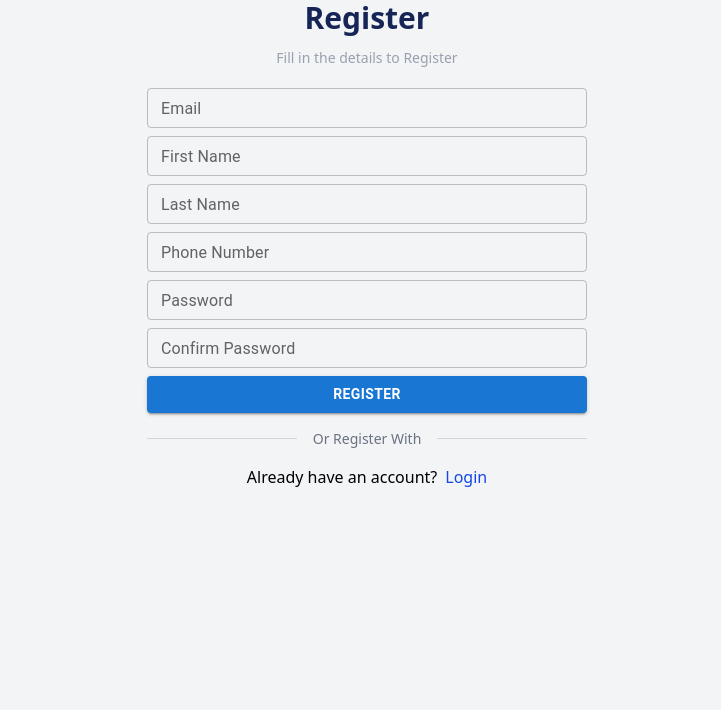
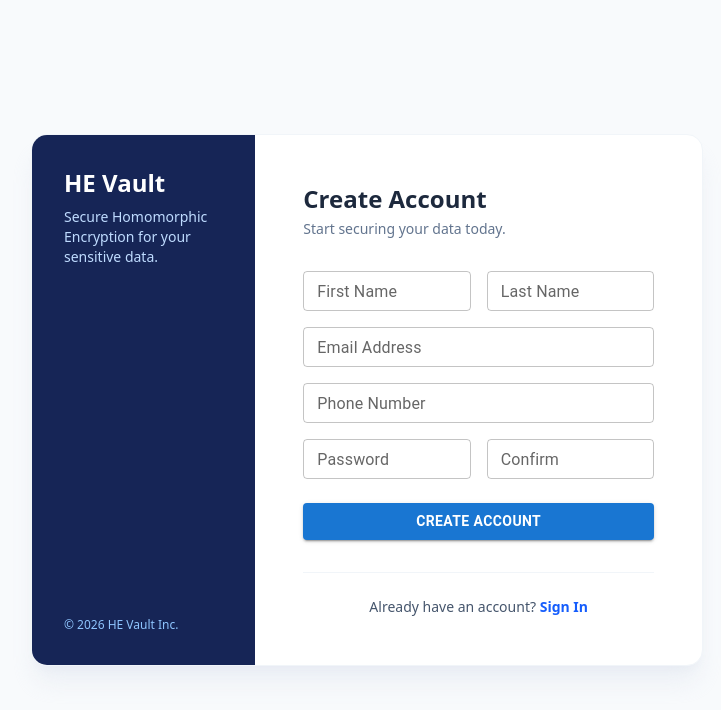
Before and after one commit to Ojoinioluwa/HE, a React (Vite) app in the folder frontend/: page /register in a window 1280 px wide. Shown: the top 710 px of the page, without its empty margins (273-994 px from the left). Built offline with nearby package versions, Linux system fonts and the light colour scheme; what pica, upscaler would draw is missing.

Commit message:
Changes to the UI of Registration PAge

```diff
--- a/frontend/src/Components/RegistrationPage.tsx
+++ b/frontend/src/Components/RegistrationPage.tsx
@@ -1,17 +1,16 @@
-import { Link } from "react-router-dom";
+import { Link, useNavigate } from "react-router-dom";
 import { useFormik } from "formik";
 import * as Yup from "yup";
-import type { RegisterForm } from "../types/userType";
 import { useMutation } from "@tanstack/react-query";
 import { RegisterAPI } from "../API/userServices";
 import { InputField } from "../ui/InputUI";
 import { ButtonUI } from "../ui/ButtonUI";
-import { useNavigate } from "react-router-dom";
+import type { RegisterForm } from "../types/userType";
 
 const validationSchema = Yup.object({
-  firstName: Yup.string().required("First name field is required"),
-  lastName: Yup.string().required("last name field is required"),
-  email: Yup.string().email().required("Email is required"),
+  firstName: Yup.string().required("First name is required"),
+  lastName: Yup.string().required("Last name is required"),
+  email: Yup.string().email("Invalid email").required("Email is required"),
   password: Yup.string()
     .min(8, "Password must be at least 8 characters")
     .required("Password is required"),
@@ -20,7 +19,7 @@ const validationSchema = Yup.object({
     .required("Phone number is required"),
   confirmPassword: Yup.string()
     .oneOf([Yup.ref("password")], "Passwords must match")
-    .required("Confirming your password is required"),
+    .required("Please confirm your password"),
 });
 
 function Register() {
@@ -41,35 +40,54 @@ function Register() {
     },
     validationSchema,
     onSubmit: (values) => {
-      console.log(values);
-      mutateAsync(values)
-        .then((data) => {
-          console.log(data);
-          navigate("/Verify");
+      // FIX: Inject the required heConfig for the backend/TypeScript
+      const submissionData = {
+        ...values,
+        heConfig: {
+          scheme: "ckks",
+          polyModulusDegree: 8192,
+          securityLevel: 128,
+        },
+      };
+
+      mutateAsync(submissionData as any)
+        .then(() => {
+          navigate("/verify");
           formik.resetForm();
         })
-        .catch((err) => console.log(err));
+        .catch((err) => console.error(err));
     },
   });
+
   return (
-    <div className="flex justify-center items-center h-screen w-full bg-gray-100">
-      <div className="w-full md:w-1/2 h-screen flex items-center gap-3 flex-col px-4 lg:px-[100px]">
-        <p className="text-blue-950 text-center text-3xl font-bold">Register</p>
-        <p className="text-gray-400 text-center text-sm">
-          Fill in the details to Register
+    <div className="min-h-screen w-full flex items-center justify-center bg-slate-50 p-4">
+      {/* Main Card Container */}
+      <div className="w-full max-w-2xl bg-white rounded-2xl shadow-xl shadow-slate-200/60 overflow-hidden flex flex-col md:flex-row border border-slate-100">
+        {/* Left Side: Branding/Welcome (Hidden on small screens) */}
+        <div className="hidden md:flex md:w-1/3 bg-blue-950 p-8 flex-col justify-between text-white">
+          <div>
+            <h2 className="text-2xl font-bold">HE Vault</h2>
+            <p className="text-blue-200 text-sm mt-2">
+              Secure Homomorphic Encryption for your sensitive data.
             </p>
-        <form
-          onSubmit={formik.handleSubmit}
-          className="w-full flex flex-col gap-2 pt-2"
-        >
-          <InputField
-            isPending={isPending}
-            formik={formik}
-            name="email"
-            label="Email"
-            type="email"
-            size="small"
-          />
+          </div>
+          <div className="text-xs text-blue-300">© 2026 HE Vault Inc.</div>
+        </div>
+
+        {/* Right Side: Form */}
+        <div className="flex-1 p-8 lg:p-12">
+          <header className="mb-8">
+            <h1 className="text-2xl font-bold text-slate-800">
+              Create Account
+            </h1>
+            <p className="text-slate-500 text-sm mt-1">
+              Start securing your data today.
+            </p>
+          </header>
+
+          <form onSubmit={formik.handleSubmit} className="space-y-4">
+            {/* Row for Names */}
+            <div className="grid grid-cols-1 sm:grid-cols-2 gap-4">
               <InputField
                 isPending={isPending}
                 formik={formik}
@@ -86,6 +104,17 @@ function Register() {
                 type="text"
                 size="small"
               />
+            </div>
+
+            <InputField
+              isPending={isPending}
+              formik={formik}
+              name="email"
+              label="Email Address"
+              type="email"
+              size="small"
+            />
+
             <InputField
               isPending={isPending}
               formik={formik}
@@ -94,6 +123,9 @@ function Register() {
               type="tel"
               size="small"
             />
+
+            {/* Row for Passwords */}
+            <div className="grid grid-cols-1 sm:grid-cols-2 gap-4">
               <InputField
                 isPending={isPending}
                 formik={formik}
@@ -106,29 +138,29 @@ function Register() {
                 isPending={isPending}
                 formik={formik}
                 name="confirmPassword"
-            label="Confirm Password"
+                label="Confirm"
                 type="password"
                 size="small"
               />
-          <ButtonUI isPending={isPending} name="Register" />
-        </form>
-        {/* the dividing line before and after login with */}
-        <div className="w-full flex items-center justify-center my-1">
-          <div className="grow border-t border-gray-300"></div>
-          <span className="mx-4 text-sm text-gray-500 whitespace-nowrap">
-            Or Register With
-          </span>
-          <div className="grow border-t border-gray-300"></div>
             </div>
 
-        <div className="flex gap-2 ">
-          <p className="inline text-base">Already have an account?</p>
+            <div className="pt-2">
+              <ButtonUI isPending={isPending} name="Create Account" />
+            </div>
+          </form>
+
+          {/* Footer Logic */}
+          <div className="mt-8 pt-6 border-t border-slate-100 text-center">
+            <p className="text-sm text-slate-600">
+              Already have an account?{" "}
               <Link
                 to="/Login"
-            className="text-blue-700 hover:underline text-base text-center"
+                className="text-blue-600 font-semibold hover:text-blue-700 transition-colors"
               >
-            Login
+                Sign In
               </Link>
+            </p>
+          </div>
         </div>
       </div>
     </div>
```
Lines whose indentation alone changed are shown as unchanged.
